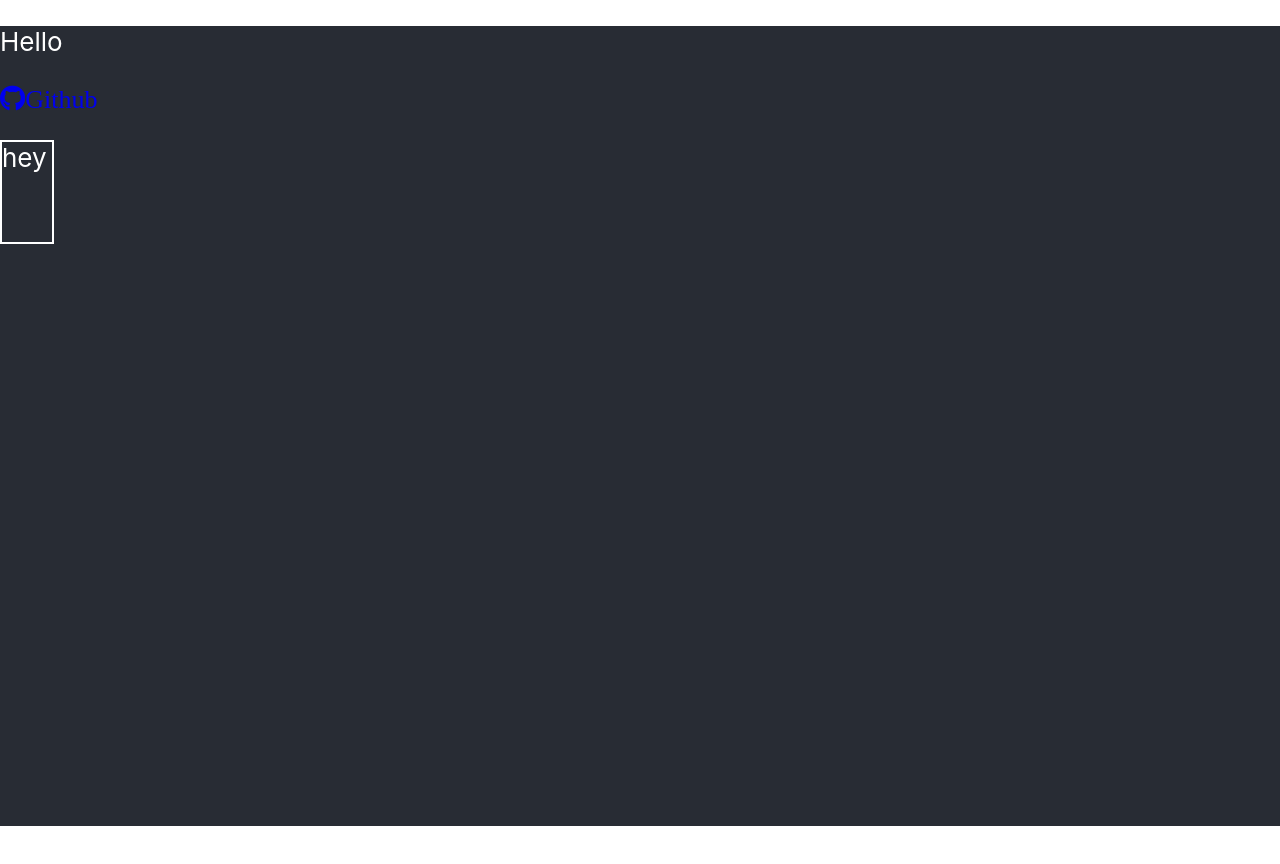
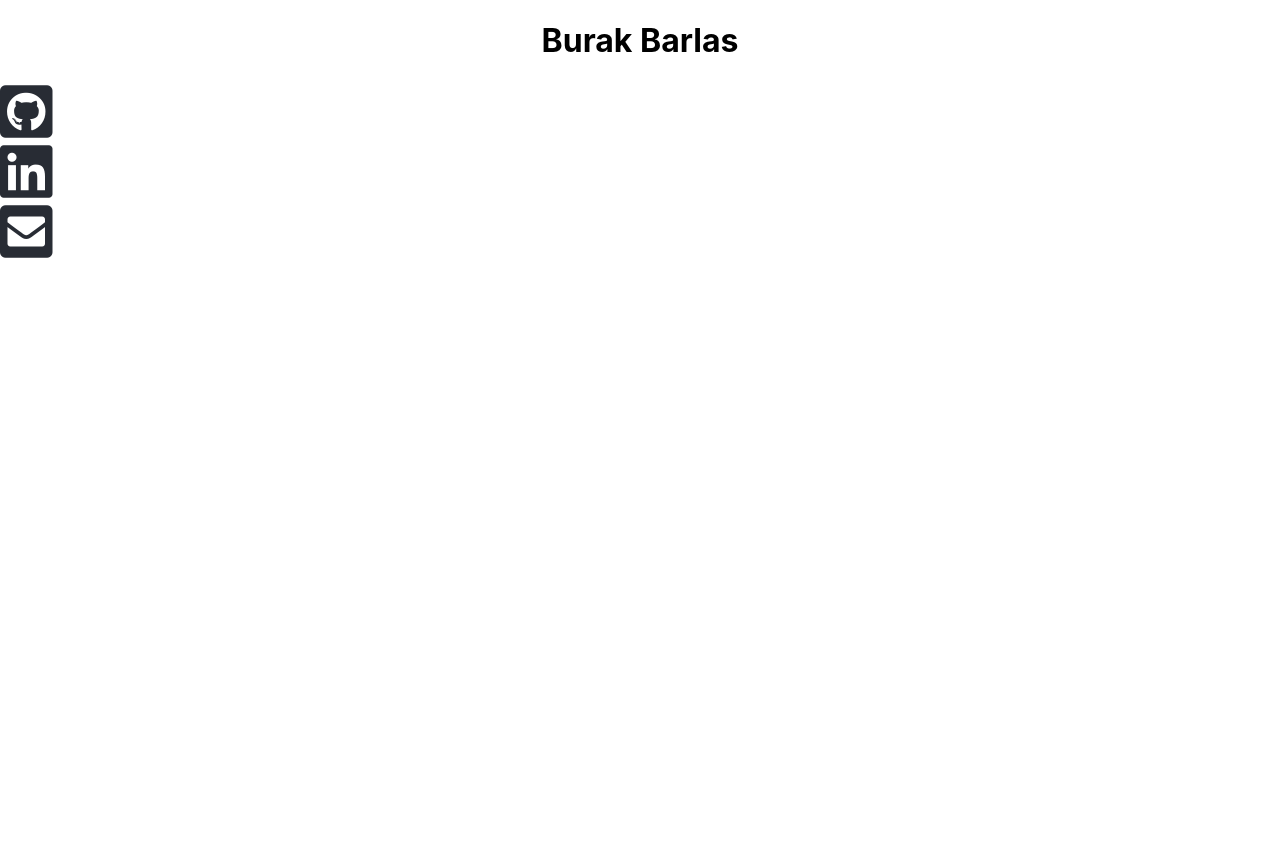
Before and after one commit to BurakBarlas/website-try, a React (Create React App) app: page / in a window 1280 px wide. Shown: the top 864 px of the page. Before the commit the page ends 826 px from the top, so only its background shows below. Built offline with nearby package versions, Linux system fonts and the light colour scheme.

Commit message:
added new images

```diff
--- a/src/App.css
+++ b/src/App.css
@@ -1,28 +1,23 @@
 .App {
-  /* text-align: center; */
-}
-.fab fa-github{
-  width: 50px;
-  height: 50px;
-}
-.deneme {
-  position: right;
-  color :white;
-  height: 100px;
-  width: 50px;
-  box-sizing: 10px;
-  border: 2px solid white;
-  background-color: empty;
-
-}
-.App-header {
-  background-color: #282c34;
-  min-height: 100vh;
-  justify-content: center;
-  font-size: calc(10px + 2vmin);
-  color: white;
+  text-align: center;
 }
 
-.App-link {
-  color: #61dafb;
+.ClickIcons {
+  position: fixed;
+  }
+.App-header {
+  background-color: white;
+  min-height: 100vh;
+  /* justify-content: center; */
+  font-size: calc(10px + 2vmin);
+  color: black;
 }
+.App-header p {
+  margin-block-start: 0;
+}
+.App-header a {
+  font-size: 60px;
+  color :#282c34;
+  display: flex;
+  /* float: left; */
+}
--- a/src/App.js
+++ b/src/App.js
@@ -3,20 +3,56 @@ import React from 'react';
 import './App.css';
 
 function App() {
+  const title = "Burak Barlas";
+
   return (
+
     <div className="App">
+
+    <h1>{title}</h1>
+
       <header className="App-header">
-      <p> Hello</p>
+          <div className="ClickIcons" >
             <a
               className="Github"
               href="https://github.com/BurakBarlas"
               target="_blank"
               rel="noopener noreferrer"
             >
-        <i className="fab fa-github">Github</i>
+            <i class="fab fa-github-square"></i>
             </a>
 
-        <p className="deneme">hey</p>
+            <a
+              className="linkedin"
+              href="https://www.linkedin.com/in/burak-barlas-337324184/"
+              target="_blank"
+              rel="noopener noreferrer"
+            >
+              <i class="fab fa-linkedin"></i>
+            </a>
+
+            <a
+              className="Mail"
+              href="mailto:fpburak@gmail.com"
+              target="_blank"
+              rel="noopener noreferrer"
+            >
+            <i class="fas fa-envelope-square"></i>
+            </a>
+
+            {/* <a
+             className="CV"
+             href="mail"
+             target="_blank"
+             rel="noopener noreferrer"
+            >
+            <i class="fas fa-file"></i>
+            </a> */}
+
+          </div>
+
+
+
       </header>
 
     </div>
```
Lines whose indentation alone changed are shown as unchanged.
